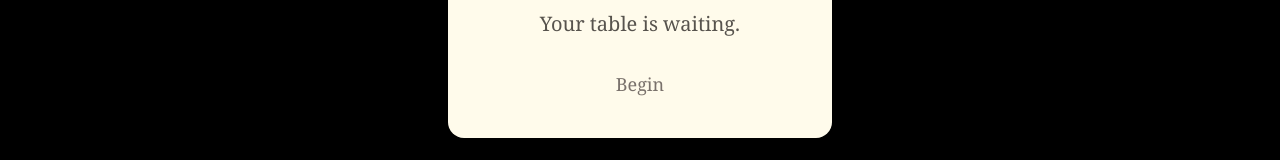
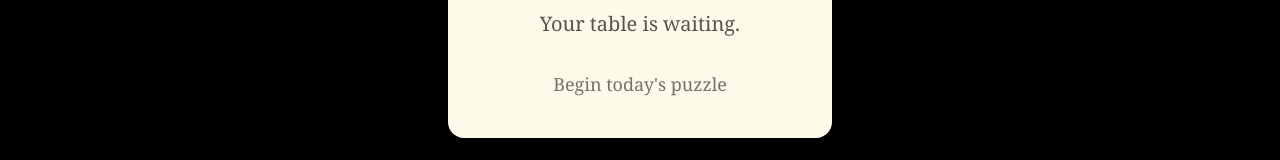
Before and after one commit to lauriegriddle/griddle-game, a Next.js app: page / in a window 1280 px wide. Shown: the part 388-548 px from the top of the page. Built offline with nearby package versions, Linux system fonts and the light colour scheme.

Commit message:
Update welcome modal button to Begin todays puzzle

```diff
--- a/app/page.js
+++ b/app/page.js
@@ -1068,7 +1068,7 @@ useEffect(() => {
               className="text-stone-500 hover:text-stone-700 text-lg font-medium transition-colors"
               style={{fontFamily: 'Georgia, serif'}}
             >
-              Begin
+              Begin today's puzzle
             </button>
           </div>
         </div>
```
